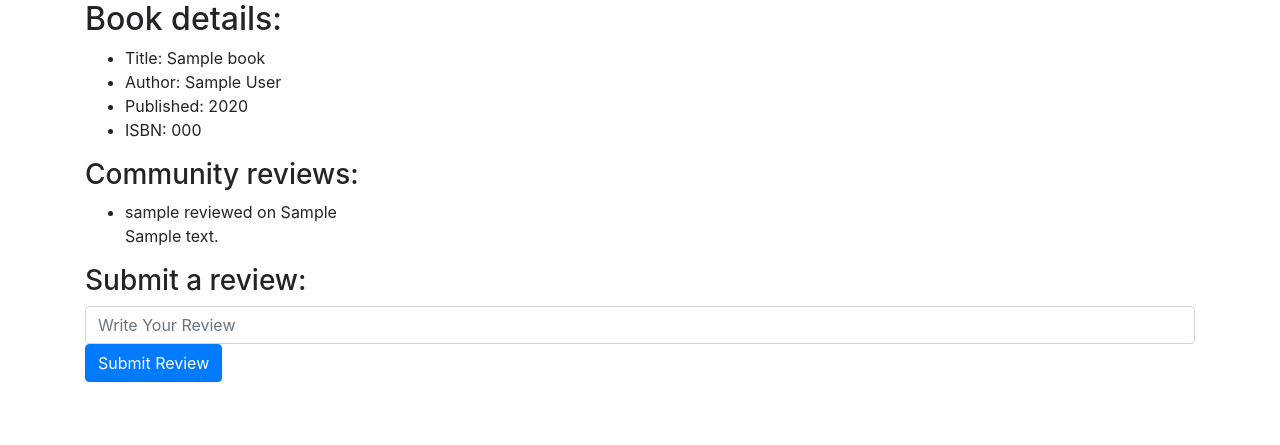
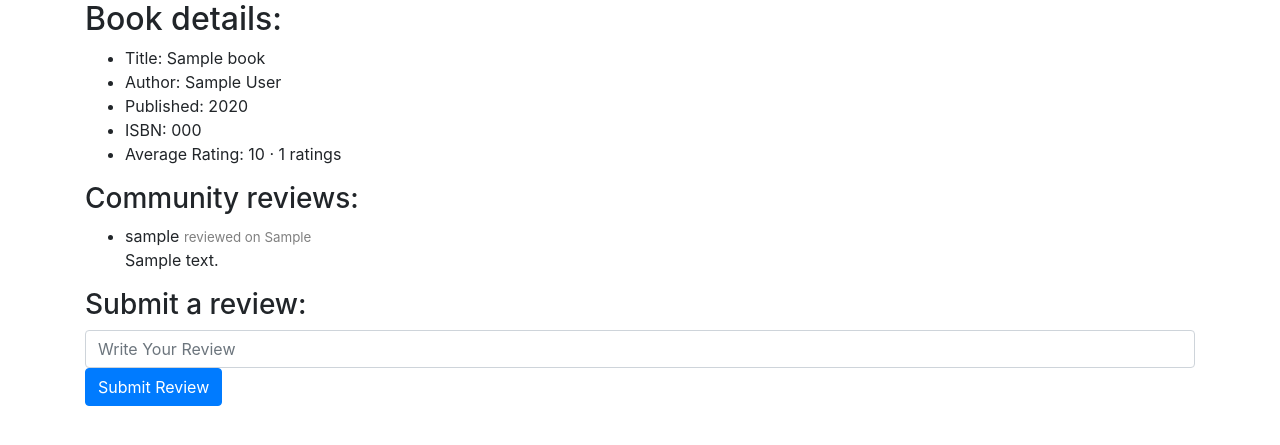
Before and after one commit to jcmpes/project1, a Flask app: template templates/book.html in a window 1280 px wide. Shown: the top 445 px of the page. Run offline with Flask 2, Linux system fonts and the light colour scheme; the template is opened without the code that fills it: most values are stand-ins (such as "Sample title", 1, 10 or a date in 2020); some libraries are stand-ins or nearby versions.

Commit message:
Added Goodreads Review Data

```diff
--- a/application.py
+++ b/application.py
@@ -1,5 +1,6 @@
 import os
 import re
+import requests
 
 from flask import Flask, flash, session, request, render_template, redirect
 from flask_session import Session
@@ -60,6 +61,16 @@ def book(book_id):
     # Load all reviews
     reviews = db.execute("SELECT * FROM reviews JOIN users ON reviews.user_id = users.id WHERE book_id = :book_id", {"book_id": book.id}).fetchall()
 
+    # Connect with goodreads API.
+    res = requests.get("https://www.goodreads.com/book/review_counts.json", params={"isbns": book.isbn, "key": "zxyhd0NgDyKu0wUBYjHIbw"})
+    if res.status_code != 200:
+        raise Exception("Error: API request unsuccessful")
+
+    data = res.json()
+    ratings_count = data["books"][0]["work_ratings_count"]
+    avg_rating = data["books"][0]["average_rating"]
+    ratings = {"count": ratings_count, "average": avg_rating}
+
     # User reached route via POST (as by submitting a form via POST)
     if request.method == "POST":
 
@@ -71,20 +82,21 @@ def book(book_id):
             for review in reviews:
                 if review.user_id == session["user_id"]:
                     flash("You have already reviewed this book. Thnak you.", "warning")
-                    return render_template("book.html", book=book, reviews=reviews)
+                    return render_template("book.html", book=book, reviews=reviews, ratings=ratings)
 
             # Update database with new review.
             db.execute("INSERT INTO reviews (book_id, user_id, review) VALUES (:book_id, :user_id, :review)", {"book_id": book.id, "user_id": session["user_id"], "review": review})
             db.commit()
             flash("Your review has been submitted", "success")
+            reviews = db.execute("SELECT * FROM reviews JOIN users ON reviews.user_id = users.id WHERE book_id = :book_id", {"book_id": book.id}).fetchall()
 
         # Get all book details:
-        return render_template("book.html", book=book, reviews=reviews)
+        return render_template("book.html", book=book, reviews=reviews, ratings=ratings)
 
     # User reached route via GET (as by clicking a link or via redirect)
     else:
         # Get all book details:
-        return render_template("book.html", book=book, reviews=reviews)
+        return render_template("book.html", book=book, reviews=reviews, ratings=ratings)
 
 @app.route("/register", methods=["GET", "POST"])
 def register():
--- a/static/styles.css
+++ b/static/styles.css
@@ -1,5 +1,3 @@
-
-
 .book-title {
   color: #333333;
   font-size: 120%;
@@ -12,7 +10,7 @@
   line-height: 150%;
 }
 
-.book-year {
+.book-year, .review-date {
   color: grey;
   font-size: smaller;
 }
--- a/templates/book.html
+++ b/templates/book.html
@@ -11,6 +11,7 @@
       <li>Author: {{ book.author }}</li>
       <li>Published: {{ book.year }}</li>
       <li>ISBN: {{ book.isbn }}</li>
+      <li>Average Rating: {{ ratings.average }} · {{ ratings.count }} ratings</li>
     </ul>
     <h3>Community reviews:</h3>
     <ul>
@@ -19,7 +20,7 @@
             <span class="review-user">{{ review.username }} </span>
             <span class="review-date">reviewed on {{ review.ts }}</span>
             <br>
-            <span class="review-user">{{ review.review }}</span>
+            <span class="review-content">{{ review.review }}</span>
           </li>
       {% endfor %}
     </ul>
```
Also changed, not shown: 4 other files.
